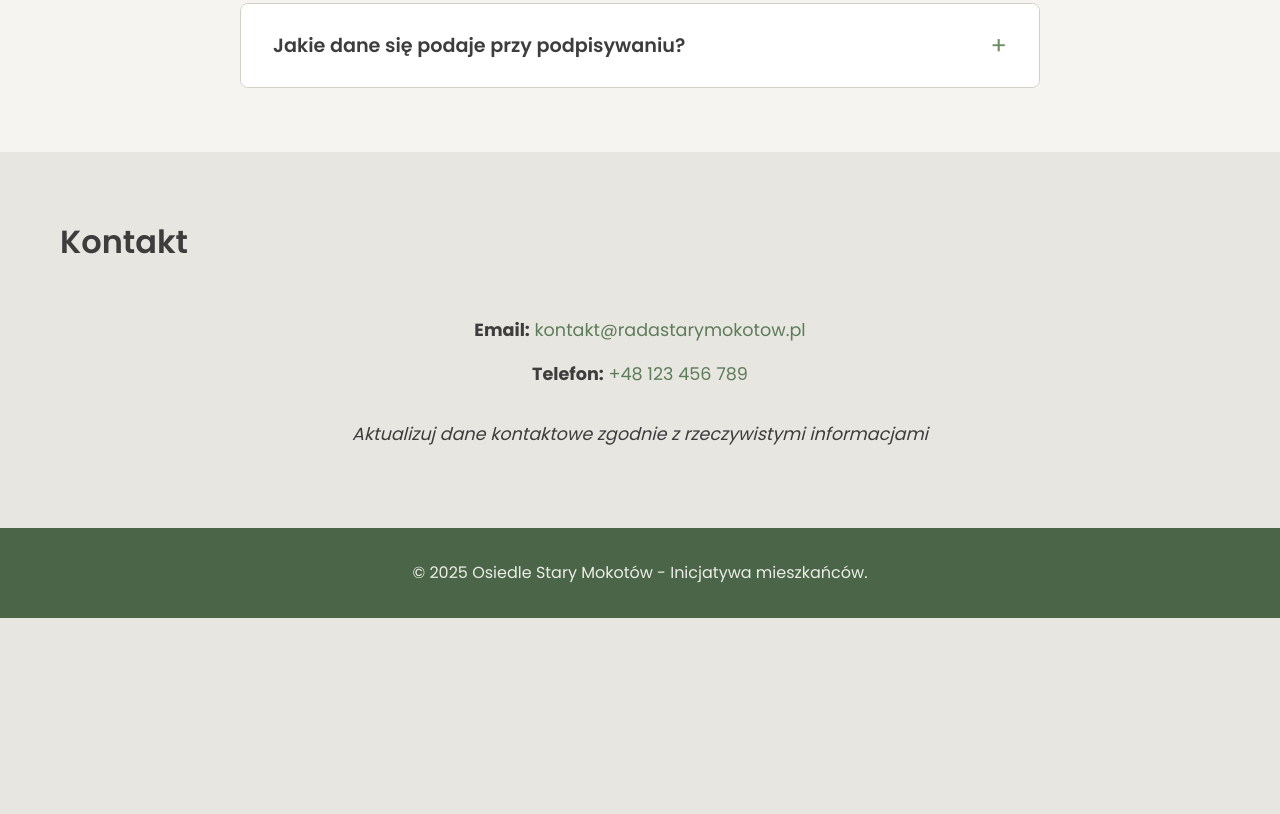
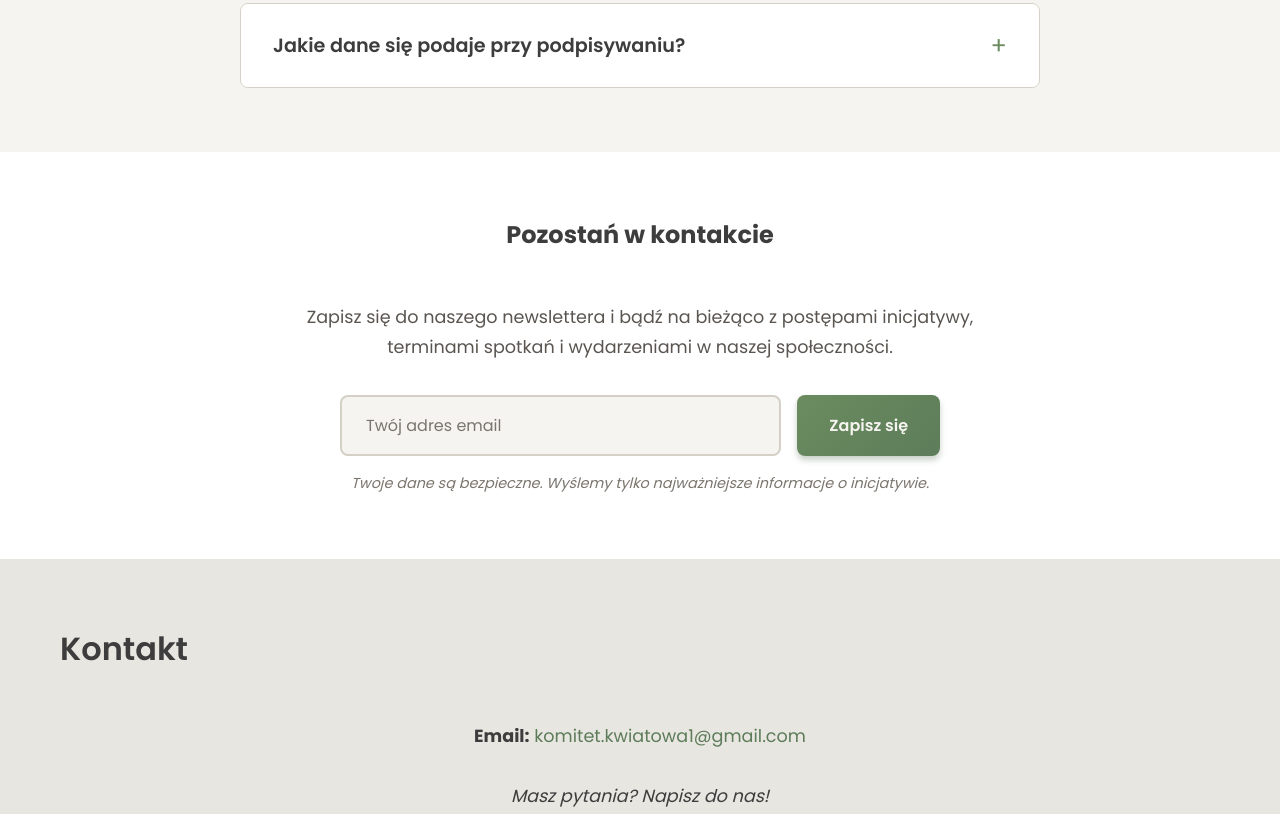
Before and after one commit to tadeoos/rada-stary-mokotow, a website built with webpack: page index.html in a window 1280 px wide. Shown: the part 4567-5381 px from the top of the page. Before the commit the page ends 5185 px from the top, so only its background shows below. Built offline with nearby package versions, Linux system fonts and the light colour scheme.

Commit message:
add newsletter form

```diff
--- a/css/style.css
+++ b/css/style.css
@@ -505,6 +505,89 @@ body {
   margin: 0 0 0.5rem 0;
 }
 
+/* Newsletter Section */
+.newsletter {
+  padding: 4rem 0;
+  background: white;
+  text-align: center;
+}
+
+.newsletter-intro {
+  font-size: 1.1rem;
+  color: #5a5550;
+  max-width: 700px;
+  margin: 0 auto 2rem;
+  line-height: 1.7;
+}
+
+.newsletter-form {
+  max-width: 600px;
+  margin: 0 auto;
+}
+
+#newsletter-success-message {
+  display: none;
+  color: #5d7c5a;
+}
+
+.form-group {
+  display: flex;
+  gap: 1rem;
+  margin-bottom: 1rem;
+}
+
+.form-group input[type="email"] {
+  flex: 1;
+  padding: 1rem 1.5rem;
+  font-size: 1rem;
+  border: 2px solid #d4d0c5;
+  border-radius: 8px;
+  background: #f5f4f0;
+  color: #3d3d3d;
+  font-family: inherit;
+  transition: border-color 0.2s, background-color 0.2s;
+}
+
+.form-group input[type="email"]:focus {
+  outline: none;
+  border-color: #6b8c5f;
+  background: white;
+}
+
+.form-group input[type="email"]::placeholder {
+  color: #7a756d;
+}
+
+.submit-button {
+  padding: 1rem 2rem;
+  background: linear-gradient(135deg, #6b8c5f 0%, #5d7c5a 100%);
+  color: #f5f4f0;
+  border: none;
+  border-radius: 8px;
+  font-size: 1rem;
+  font-weight: 600;
+  cursor: pointer;
+  transition: transform 0.2s, box-shadow 0.2s;
+  box-shadow: 0 4px 6px rgba(74, 101, 72, 0.3);
+  font-family: inherit;
+}
+
+.submit-button:hover {
+  transform: translateY(-2px);
+  box-shadow: 0 6px 12px rgba(74, 101, 72, 0.4);
+}
+
+.submit-button:active {
+  transform: translateY(0);
+}
+
+.form-note {
+  font-size: 0.9rem;
+  color: #7a756d;
+  font-style: italic;
+  margin-top: 0.5rem;
+}
+
 /* Contact Section */
 .contact {
   padding: 4rem 0;
@@ -575,6 +658,14 @@ body {
   .grid,
   .steps {
     grid-template-columns: 1fr;
+  }
+
+  .form-group {
+    flex-direction: column;
+  }
+
+  .submit-button {
+    width: 100%;
   }
 }
 
--- a/index.html
+++ b/index.html
@@ -214,13 +214,27 @@
     </div>
   </section>
 
+  <section class="newsletter">
+    <div class="container">
+      <h2>Pozostań w kontakcie</h2>
+      <p class="newsletter-intro">Zapisz się do naszego newslettera i bądź na bieżąco z postępami inicjatywy, terminami spotkań i wydarzeniami w naszej społeczności.</p>
+      <form class="newsletter-form" id="newsletterForm">
+        <div class="form-group">
+          <input type="email" id="email" name="email" placeholder="Twój adres email" required>
+          <button type="submit" class="submit-button">Zapisz się</button>
+        </div>
+        <p id="newsletter-success-message">Dziękujemy!</p>
+        <p class="form-note">Twoje dane są bezpieczne. Wyślemy tylko najważniejsze informacje o inicjatywie.</p>
+      </form>
+    </div>
+  </section>
+
   <section class="contact">
     <div class="container">
       <h2>Kontakt</h2>
       <div class="contact-info">
-        <p><strong>Email:</strong> <a href="mailto:kontakt@radastarymokotow.pl">kontakt@radastarymokotow.pl</a></p>
-        <p><strong>Telefon:</strong> <a href="tel:+48123456789">+48 123 456 789</a></p>
-        <p class="note">Aktualizuj dane kontaktowe zgodnie z rzeczywistymi informacjami</p>
+        <p><strong>Email:</strong> <a href="mailto:komitet.kwiatowa1@gmail.com">komitet.kwiatowa1@gmail.com</a></p>
+        <p class="note">Masz pytania? Napisz do nas!</p>
       </div>
     </div>
   </section>
--- a/js/app.js
+++ b/js/app.js
@@ -1,5 +1,5 @@
 // FAQ Accordion functionality
-document.addEventListener('DOMContentLoaded', function() {
+document.addEventListener('DOMContentLoaded', function () {
   const faqItems = document.querySelectorAll('.faq-item');
 
   faqItems.forEach(item => {
@@ -28,4 +28,28 @@ document.addEventListener('DOMContentLoaded', function() {
       }
     });
   });
+
+  const form = document.getElementById("newsletterForm");
+  const message = document.getElementById("newsletter-success-message");
+
+  form.addEventListener("submit", function (e) {
+    e.preventDefault(); // zapobiegamy przeładowaniu
+    const formData = new FormData(form);
+    fetch("https://script.google.com/macros/s/AKfycbzvH_m_BYNoFbofqCDB4GzRl9kbNtn1_4-eClUPQnJFPMcZokXY3EExewy8QEdkEVoY/exec", {
+      method: "POST",
+      body: formData,
+    })
+      .then(res => {
+        if (res.ok) {
+          form.reset(); // czyści formularz
+          message.style.display = "block"; // pokazuje komunikat
+        } else {
+          alert("Coś poszło nie tak.");
+        }
+      })
+      .catch(err => {
+        console.error("Błąd:", err);
+        alert("Błąd połączenia.");
+      });
+  });
 });
```
